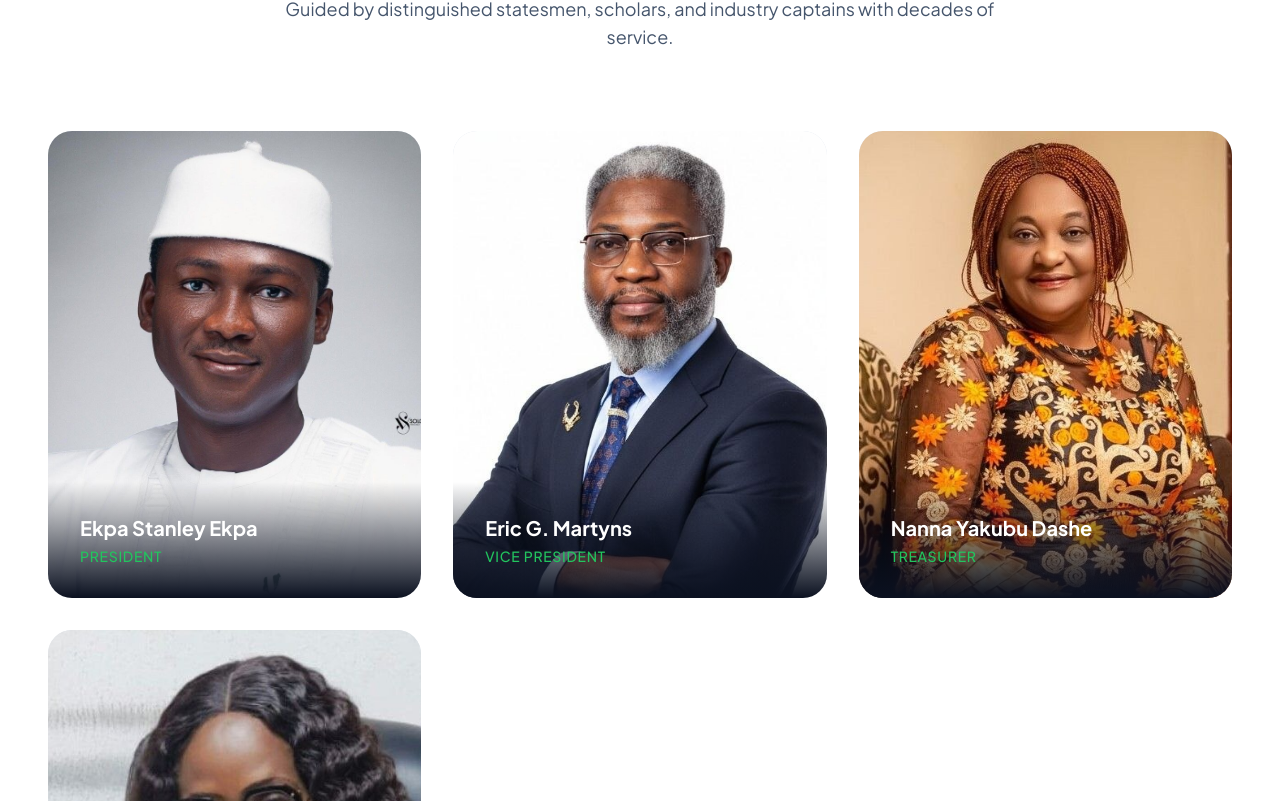
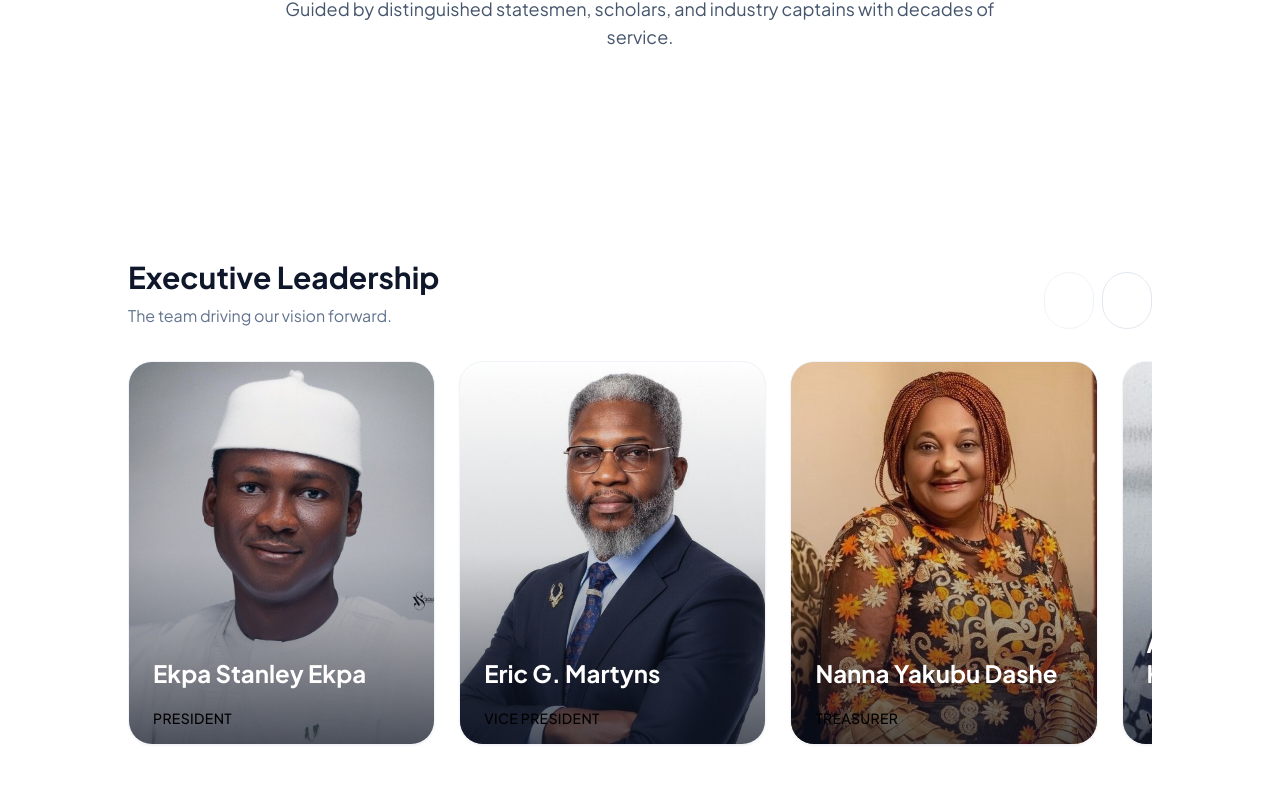
Before and after one commit to KusuConsult-NG/NIPA-Portal, a Next.js app: page /about in a window 1280 px wide. Shown: the part 1639-2440 px from the top of the page. Built offline with nearby package versions, Linux system fonts and the light colour scheme; no server answers.

Commit message:
feat: implement leadership slider and update hero visuals

```diff
--- a/app/about/page.tsx
+++ b/app/about/page.tsx
@@ -1,6 +1,7 @@
 'use client';
 
 import PublicHeader from '@/components/layout/PublicHeader';
+import LeadershipSlider from '@/components/about/LeadershipSlider';
 // import Link from 'next/link';
 
 export default function AboutPage() {
@@ -69,24 +70,9 @@ export default function AboutPage() {
                         <p className="text-lg text-slate-600">Guided by distinguished statesmen, scholars, and industry captains with decades of service.</p>
                     </div>
 
-                    <div className="grid grid-cols-1 md:grid-cols-3 gap-8 justify-center">
-                        {[
-                            { name: 'Ekpa Stanley Ekpa', role: 'President', img: '/images/leaders/president.jpg' },
-                            { name: 'Eric G. Martyns', role: 'Vice President', img: '/images/leaders/vice-president.jpg' },
-                            { name: 'Nanna Yakubu Dashe', role: 'Treasurer', img: '/images/leaders/treasurer.jpg' },
-                            { name: 'Akut-Kawai Deborah Habiba', role: 'Welfare Secretary', img: '/images/leaders/welfare-secretary.jpg' },
-                        ].map((leader, i) => (
-                            <div key={i} className="group relative overflow-hidden rounded-3xl bg-slate-50">
-                                <div className="aspect-4/5 bg-slate-200">
-                                    <div className="w-full h-full bg-cover bg-center group-hover:scale-110 transition-transform duration-500" style={{ backgroundImage: `url("${leader.img}")` }}></div>
-                                </div>
-                                <div className="absolute bottom-0 left-0 w-full p-8 bg-linear-to-t from-navy-deep to-transparent">
-                                    <h3 className="text-white text-xl font-bold">{leader.name}</h3>
-                                    <p className="text-primary font-medium tracking-wider text-sm uppercase mt-1">{leader.role}</p>
-                                </div>
-                            </div>
-                        ))}
-                    </div>
+                    <section className="py-20 max-w-[1280px] mx-auto px-6 lg:px-12">
+                        <LeadershipSlider />
+                    </section>
                 </div>
             </section>
 
--- /dev/null
+++ b/components/about/LeadershipSlider.tsx
@@ -0,0 +1,103 @@
+'use client';
+
+import { useState, useRef, useEffect } from 'react';
+
+interface Leader {
+    name: string;
+    role: string;
+    img: string;
+}
+
+const LEADERS: Leader[] = [
+    { name: 'Ekpa Stanley Ekpa', role: 'President', img: '/images/leaders/president.jpg' },
+    { name: 'Eric G. Martyns', role: 'Vice President', img: '/images/leaders/vice-president.jpg' },
+    { name: 'Nanna Yakubu Dashe', role: 'Treasurer', img: '/images/leaders/treasurer.jpg' },
+    { name: 'Akut-Kawai Deborah Habiba', role: 'Welfare Secretary', img: '/images/leaders/welfare-secretary.jpg' },
+];
+
+export default function LeadershipSlider() {
+    const scrollContainerRef = useRef<HTMLDivElement>(null);
+    const [activeIndex, setActiveIndex] = useState(0);
+
+    const scrollToValues = (index: number) => {
+        if (!scrollContainerRef.current) return;
+        const container = scrollContainerRef.current;
+        const width = container.offsetWidth;
+        // Assuming 1 card visible on mobile, maybe 2 or 3 on larger.
+        // For simplicity, let's scroll based on child width.
+        // Actually, let's just center the target.
+        const card = container.children[index] as HTMLElement;
+        if (card) {
+            container.scrollTo({
+                left: card.offsetLeft - (container.offsetWidth / 2) + (card.offsetWidth / 2),
+                behavior: 'smooth'
+            });
+        }
+        setActiveIndex(index);
+    };
+
+    const handleScroll = () => {
+        if (!scrollContainerRef.current) return;
+        const container = scrollContainerRef.current;
+        const scrollLeft = container.scrollLeft;
+        const width = container.offsetWidth;
+        // Simple approximation
+        const index = Math.round(scrollLeft / (width / (window.innerWidth >= 1024 ? 3 : window.innerWidth >= 768 ? 2 : 1)));
+        // This math is tricky with responsive columns.
+        // Let's rely on manual clicks for "active" state or just simple scroll tracking.
+    };
+
+    return (
+        <div className="relative w-full max-w-7xl mx-auto px-4 sm:px-6 lg:px-8 py-12">
+            <div className="flex justify-between items-end mb-8">
+                <div>
+                    <h2 className="text-3xl font-bold text-slate-900">Executive Leadership</h2>
+                    <p className="text-slate-500 mt-2">The team driving our vision forward.</p>
+                </div>
+                <div className="flex gap-2">
+                    <button
+                        onClick={() => scrollToValues(Math.max(0, activeIndex - 1))}
+                        className="p-3 rounded-full border border-slate-200 hover:bg-primary hover:text-white hover:border-primary transition-all disabled:opacity-50"
+                        disabled={activeIndex === 0}
+                    >
+                        <span className="material-symbols-outlined">arrow_back</span>
+                    </button>
+                    <button
+                        onClick={() => scrollToValues(Math.min(LEADERS.length - 1, activeIndex + 1))}
+                        className="p-3 rounded-full border border-slate-200 hover:bg-primary hover:text-white hover:border-primary transition-all disabled:opacity-50"
+                        disabled={activeIndex === LEADERS.length - 1}
+                    >
+                        <span className="material-symbols-outlined">arrow_forward</span>
+                    </button>
+                </div>
+            </div>
+
+            <div
+                ref={scrollContainerRef}
+                className="flex gap-6 overflow-x-auto snap-x snap-mandatory pb-8 hide-scrollbar scroll-smooth"
+                style={{ scrollbarWidth: 'none', msOverflowStyle: 'none' }}
+            >
+                {LEADERS.map((leader, i) => (
+                    <div
+                        key={i}
+                        className="min-w-[85vw] sm:min-w-[45vw] lg:min-w-[30%] snap-center group relative overflow-hidden rounded-3xl bg-slate-50 shadow-sm border border-slate-100 hover:shadow-xl hover:-translate-y-1 transition-all duration-300"
+                    >
+                        <div className="aspect-[4/5] bg-slate-200 relative overflow-hidden">
+                            <div
+                                className="w-full h-full bg-cover bg-center group-hover:scale-105 transition-transform duration-700"
+                                style={{ backgroundImage: `url("${leader.img}")` }}
+                            ></div>
+                            <div className="absolute inset-0 bg-linear-to-t from-navy-deep/90 via-navy-deep/20 to-transparent opacity-80 group-hover:opacity-100 transition-opacity"></div>
+
+                            <div className="absolute bottom-0 left-0 w-full p-6 translate-y-2 group-hover:translate-y-0 transition-transform duration-300">
+                                <h3 className="text-white text-2xl font-bold leading-tight mb-1">{leader.name}</h3>
+                                <div className="h-1 w-12 bg-primary rounded-full mb-3 origin-left scale-x-0 group-hover:scale-x-100 transition-transform duration-300 delay-100"></div>
+                                <p className="text-primary-light font-medium tracking-wide text-sm uppercase">{leader.role}</p>
+                            </div>
+                        </div>
+                    </div>
+                ))}
+            </div>
+        </div>
+    );
+}
--- a/components/landing/HeroSlider.tsx
+++ b/components/landing/HeroSlider.tsx
@@ -5,21 +5,21 @@ import Link from 'next/link';
 
 const slides = [
     {
-        image: 'https://images.unsplash.com/photo-1557804506-669a67965ba0?q=80&w=2574&auto=format&fit=crop', // Meeting/Conference
-        title: 'Advancing Excellence',
-        subtitle: 'Through Policy',
-        description: 'Empowering strategic thinkers to architect the future of national governance and global leadership.'
+        image: 'https://images.unsplash.com/photo-1541339907198-e08756dedf3f?q=80&w=2574&auto=format&fit=crop', // Representative "Institute" image
+        title: 'The National Institute',
+        subtitle: 'Shaping Strategy',
+        description: 'Empowering leaders to architect the future of national governance and global policy.'
     },
     {
-        image: 'https://images.unsplash.com/photo-1576267423445-807c69753060?q=80&w=2670&auto=format&fit=crop', // Handshake/Agreement
-        title: 'Building Bridges',
-        subtitle: 'Across Nations',
+        image: 'https://images.unsplash.com/photo-1576091160399-112ba8d25d1d?q=80&w=2670&auto=format&fit=crop', // Strategy/Research look
+        title: 'Thought Leadership',
+        subtitle: 'For Development',
         description: 'Fostering deep collaboration and institutional alignment for sustainable nation building.'
     },
     {
-        image: 'https://images.unsplash.com/photo-1541872703-74c5e105696c?q=80&w=2670&auto=format&fit=crop', // Leadership/Speaker
-        title: 'Developing Leaders',
-        subtitle: 'For The Future',
+        image: 'https://images.unsplash.com/photo-1517048676732-d65bc937f952?q=80&w=2670&auto=format&fit=crop', // Conference/Meeting look
+        title: 'Network of Excellence',
+        subtitle: 'Uniting Leaders',
         description: 'Promoting the ideals of the National Institute in stimulating policy, leadership, and development.'
     }
 ];
```
